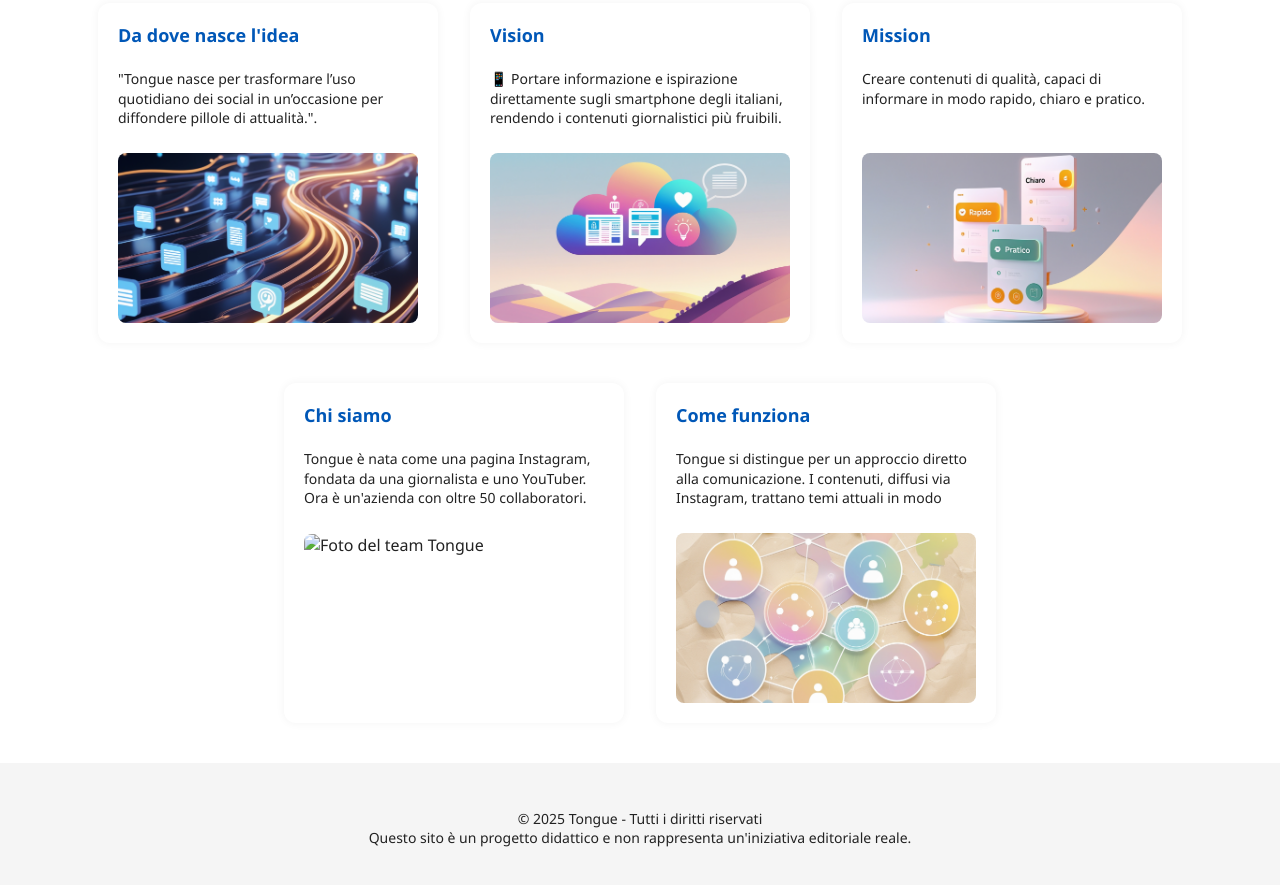
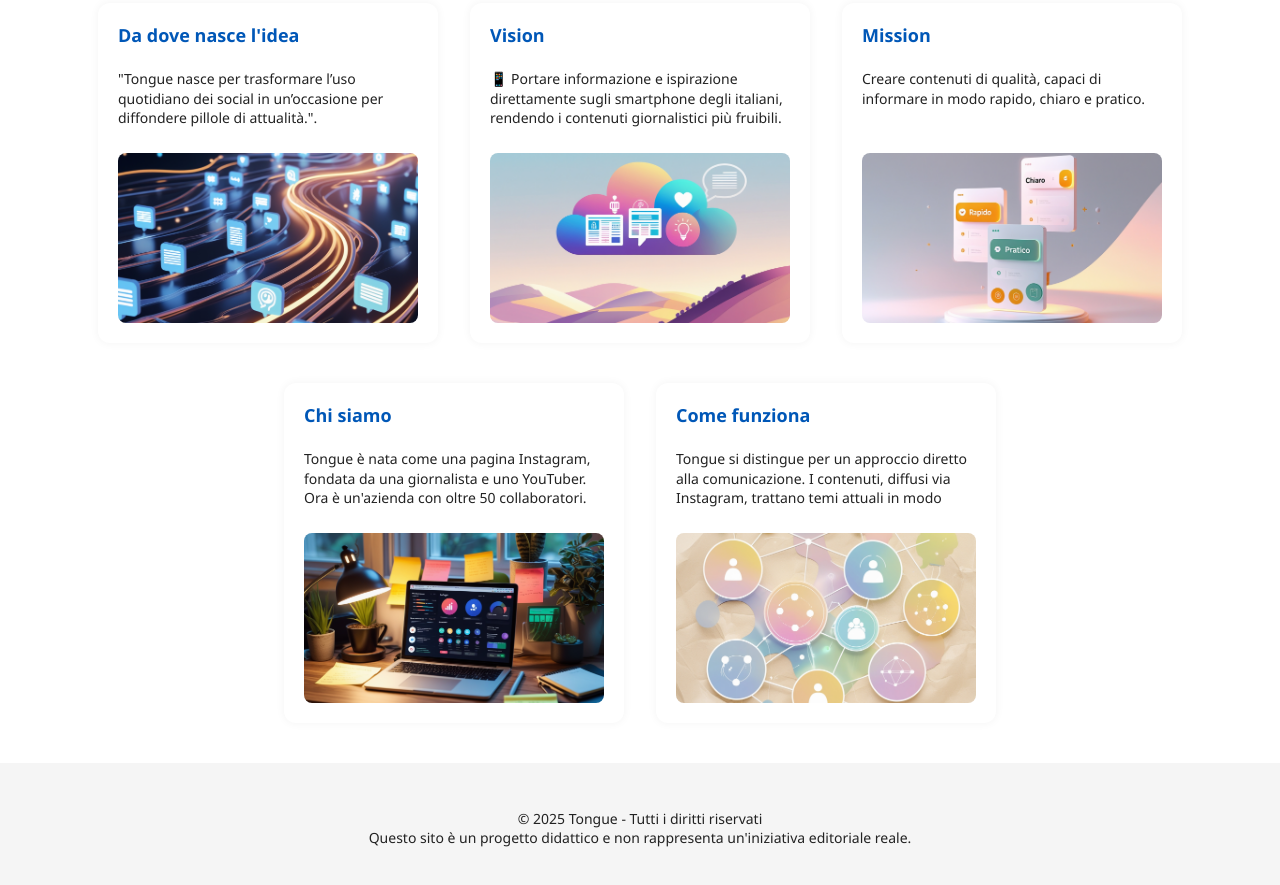
Before and after one commit to pezzox/Progetto-Js-Advanced, a plain HTML site: page index.html in a window 1280 px wide. Shown: the part 902-1787 px from the top of the page. Drawn offline with Linux system fonts and the light colour scheme; the site is published under a folder, as on GitHub Pages, so addresses that start at the root find nothing.

Commit message:
Update index.html

```diff
--- a/index.html
+++ b/index.html
@@ -51,23 +51,20 @@
       <section class="box">
         <h2>Chi siamo</h2>
         <p>Tongue è nata come una pagina Instagram, fondata da una giornalista e uno YouTuber. Ora è un'azienda con oltre 50 collaboratori.</p>
-      <img src="/assets/img/team.jpg" alt="Foto del team Tongue">
+        <img src="assets/img/team.jpg" alt="Foto del team Tongue">
       </section>
 
       <section class="box">
         <h2>Come funziona</h2>
         <p>Tongue si distingue per un approccio diretto alla comunicazione. I contenuti, diffusi via Instagram, trattano temi attuali in modo coinvolgente.</p>
-
         <img src="assets/img/eventi.jpg" alt="Eventi Tongue">
       </section>
     </div>
   </main>
 
-
   <footer>
     <p>&copy; 2025 Tongue - Tutti i diritti riservati<br>
     Questo sito è un progetto didattico e non rappresenta un'iniziativa editoriale reale.</p>
-
   </footer>
 </body>
 </html>
```
Lines whose indentation alone changed are shown as unchanged.
